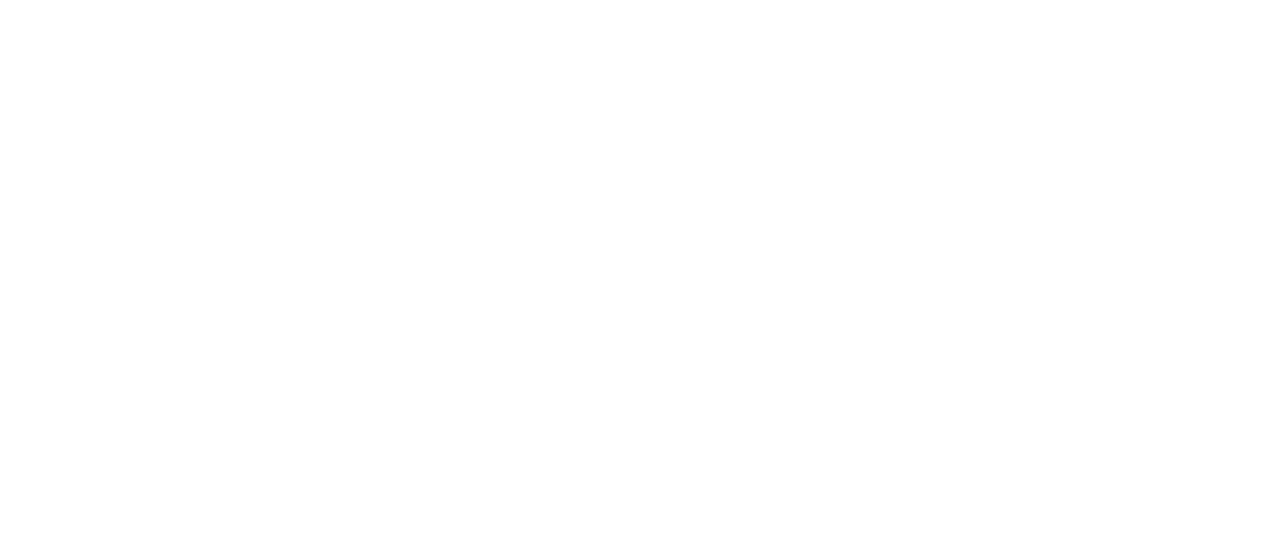
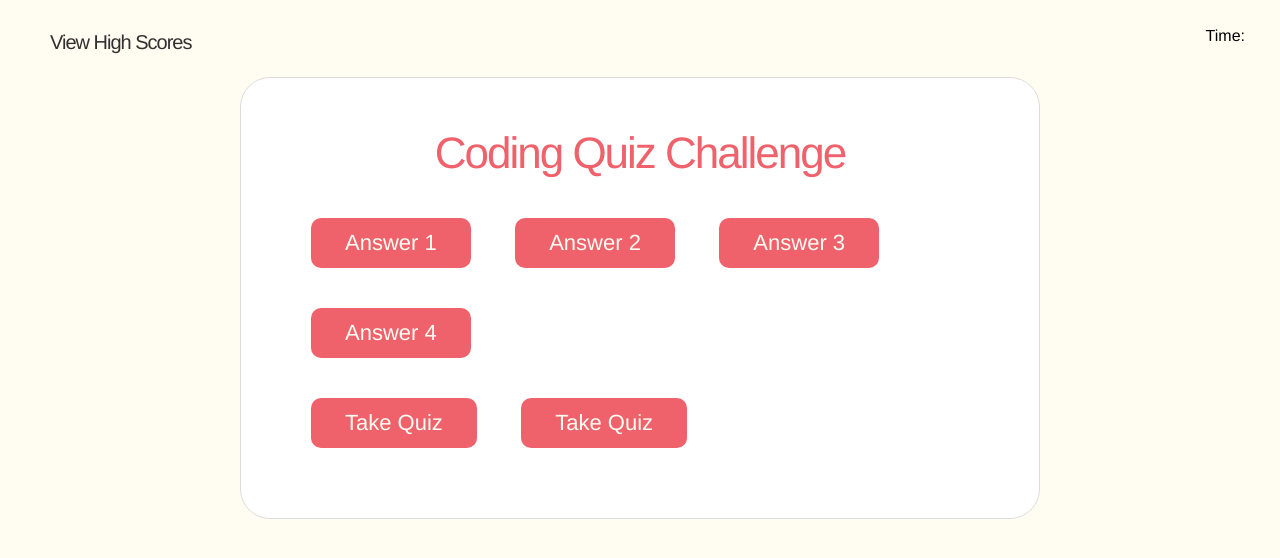
Before and after one commit to demivlkv/code-quiz, a plain HTML site: page index.html in a window 1280 px wide. Drawn offline with Linux system fonts and the light colour scheme.

Commit message:
starter html and css

```diff
--- a/assets/css/style.css
+++ b/assets/css/style.css
@@ -0,0 +1,109 @@
+:root {
+    --mint: #a1fcdf;
+    --pink: #d5aca9;
+    --white: #fffcf2;
+    --green: #84dccf;
+    --red: #ef626c;
+    --darkgrey: #312f2f;
+}
+
+*, *::before, *::after {
+    margin: 0;
+    padding: 0;
+    box-sizing: border-box;
+    font-family: 'Helvetica', Arial, sans-serif;
+}
+
+body {
+    background-color: var(--white);
+}
+
+header {
+    background-color: var(--white);
+    padding: 20px 35px;
+    display: flex;
+    justify-content: space-between;
+    flex-wrap: wrap;
+}
+
+header h1 a {
+    font-weight: normal;
+    font-size: 20px;
+    letter-spacing: -1px;
+    text-decoration: none;
+    color: var(--darkgrey);
+    margin: 0;
+    padding: 10px 15px;
+}
+
+header h1 a:hover {
+    color: var(--white);
+    background-color: var(--red);
+    border-radius: 10px;
+}
+
+header nav {
+    margin: 7px 0;
+}
+
+header nav ul {
+    display: flex;
+    flex-wrap: wrap;
+    justify-content: space-between;
+    align-items: center;
+    list-style: none;
+}
+
+header nav ul li a {
+    padding: 10px 15px;
+    font-weight: lighter;
+    font-size: 18px;
+    transition: color 1.5s ease-in-out 0s;
+}
+
+header nav ul li a:hover {
+    color: var(--green);
+    border-bottom: var(--red);
+}
+
+.container {
+    margin: 0px auto;
+    padding: 50px;
+    display: flex;
+    width: 800px;
+    max-width: 80%;
+    height: 100%;
+    justify-content: center;
+    align-items: center;
+    background-color: #ffffff;
+    border: 1px solid #dddddd;
+    border-radius: 30px;
+}
+
+#question {
+    font-size: 44px;
+    letter-spacing: -2px;
+    color: var(--red);
+    text-align: center;
+    margin-bottom: 20px;
+}
+
+.btn {
+    border: none;
+    background-color: var(--red);
+    border-radius: 10px;
+    box-shadow: rgba(0, 0, 0, 0.1) 0px 1px 6px 0px rgba(0, 0, 0, 0.2) 0px 1px 1px 0px;
+    color: var(--white);
+    display: inline-block;
+    font-size: 22px;
+    line-height: 22px;
+    margin: 20px;
+    padding: 14px 34px;
+    text-align: center;
+    cursor: pointer;
+  }
+
+  button[disabled] {
+    cursor: default;
+    background: #c0c7cf;
+  }
--- a/index.html
+++ b/index.html
@@ -9,6 +9,44 @@
 </head>
 <body>
 
+    <!-- begin header -->
+    <header>
+        <h1><a href="#">View High Scores</a></h1>
+
+        <nav>
+            <ul>
+                <li>
+                    Time:
+                </li>
+            </ul>
+            </nav>
+
+    </header>
+
+    <!-- begin main content -->
+
+    <div class="container">
+
+        <div id="question-container" class="hidden">
+
+            <div id="question">Coding Quiz Challenge</div>
+
+            <div id="answer-buttons" class="btn-grid">
+                <button class="btn">Answer 1</button>
+                <button class="btn">Answer 2</button>
+                <button class="btn">Answer 3</button>
+                <button class="btn">Answer 4</button>
+            </div>
+
+            <div class="navigate">
+                <button id="start-btn" class="start-btn btn">Take Quiz</button>
+                <button id="next-btn" class="next-btn btn hidden">Take Quiz</button>
+            </div>
+
+        </div>
+
+    </div>
+
     <script src="./assets/js/script.js"></script>
 
 </body>
```
